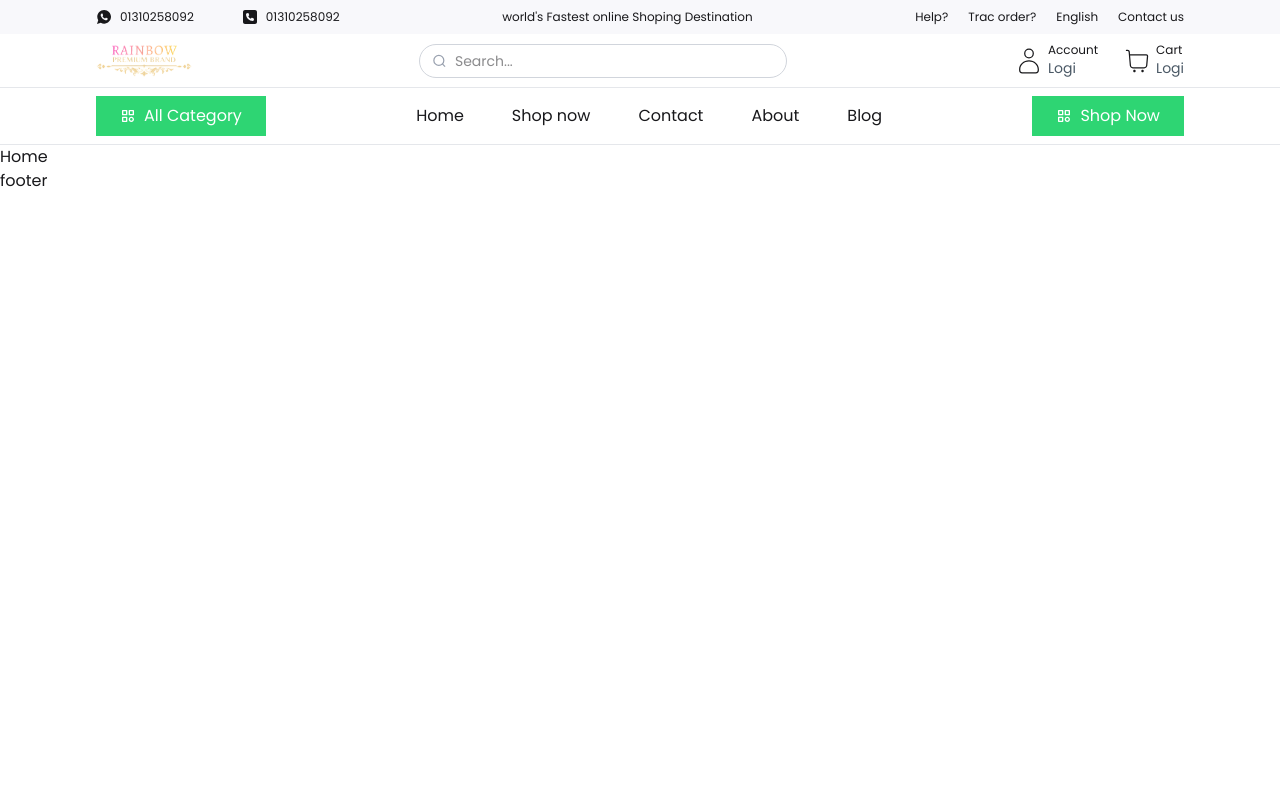
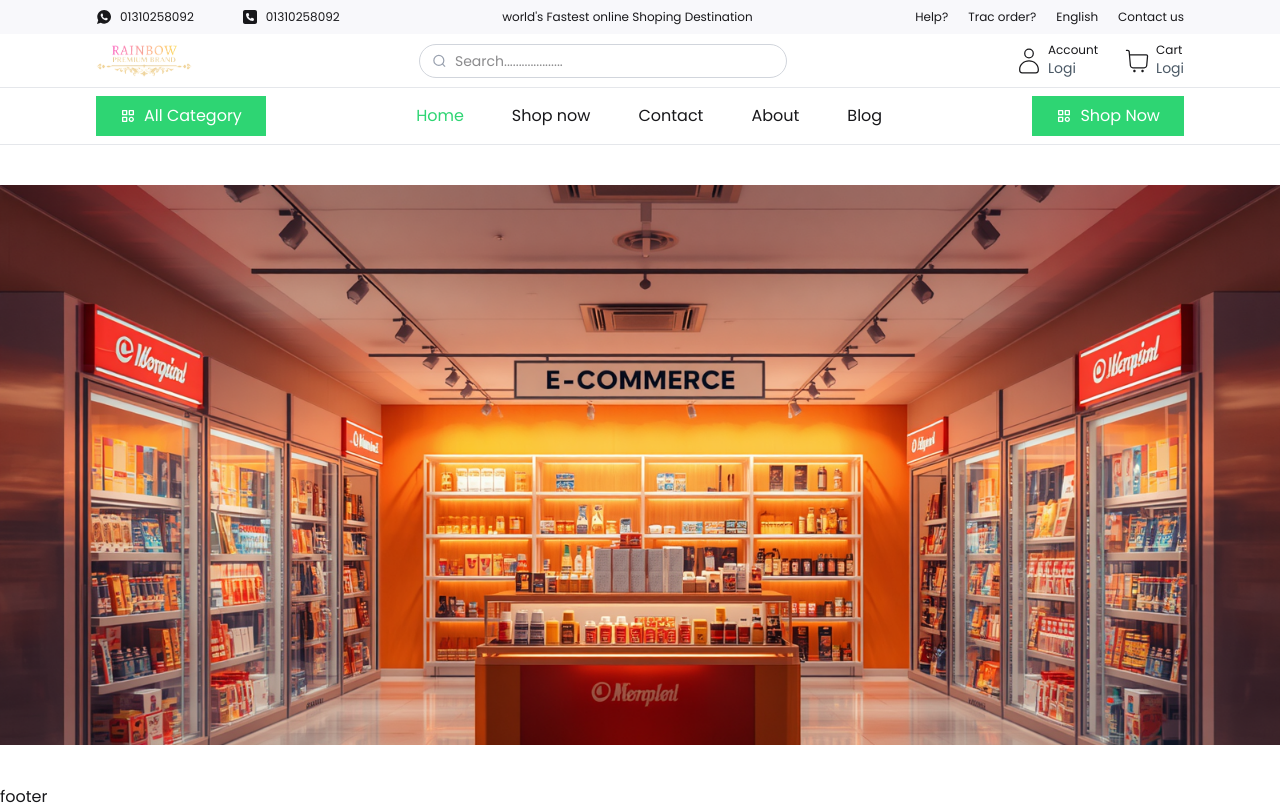
Before and after one commit to emon-codes/Ecommerce-Website, a React (Vite) app: page / in a window 1280 px wide. Built offline with nearby package versions, Linux system fonts and the light colour scheme.

Commit message:
hero section update

```diff
--- a/src/Components/SharedComponents/Header/MitHeader.jsx
+++ b/src/Components/SharedComponents/Header/MitHeader.jsx
@@ -28,7 +28,7 @@ const MitHeader = () => {
     {/* input */}
     <input
       type="search"
-      placeholder="Search..."
+      placeholder="Search...................."
       className="ml-2 w-full text-sm outline-none border-none bg-transparent"
     />
   </div>
--- a/src/Components/SharedComponents/Header/Navbar.jsx
+++ b/src/Components/SharedComponents/Header/Navbar.jsx
@@ -11,11 +11,11 @@ const Navbar = () => {
           <p>All Category</p>
         </div>
         <div className="flex gap-12">
-          <NavLink to="/">Home</NavLink>
-          <NavLink to="/shop">Shop now</NavLink>
-          <NavLink to="/contacts">Contact</NavLink>
-          <NavLink to="/about">About</NavLink>
-          <NavLink to="/blog">Blog</NavLink>
+          <NavLink className={({isActive}) => isActive? `cp` : `` } to="/">Home</NavLink>
+          <NavLink  className={({isActive}) => isActive? `cp` : `` } to="/shop">Shop now</NavLink>
+          <NavLink  className={({isActive}) => isActive? `cp` : `` } to="/contacts">Contact</NavLink>
+          <NavLink  className={({isActive}) => isActive? `cp` : `` } to="/about">About</NavLink>
+          <NavLink  className={({isActive}) => isActive? `cp` : `` } to="/blog">Blog</NavLink>
         </div>
 
         <div className="flex items-center  gap-2 text-white bgp py-2 px-6">
--- a/src/Page/Home/Home.jsx
+++ b/src/Page/Home/Home.jsx
@@ -1,7 +1,10 @@
 import React from "react";
+import Hero from "./HomeComponents/Hero";
 
 const Home = () => {
-  return <div>Home</div>;
+  return <div>
+    <Hero/>
+  </div>;
 };
 
 export default Home;
--- /dev/null
+++ b/src/Page/Home/HomeComponents/Hero.jsx
@@ -0,0 +1,15 @@
+import React from 'react'
+import bg from '../../../assets/image/bgimage.png'
+
+const Hero = () => {
+  return (
+      <div>
+          <div style={{backgroundImage: `url(${bg}`}} className='bg-cover h-[70vh] my-10 container px-24 mx-auto'>
+
+
+          </div>
+    </div>
+  )
+}
+
+export default Hero
```
Also changed, not shown: src/assets/image/bgimage.png (added).
